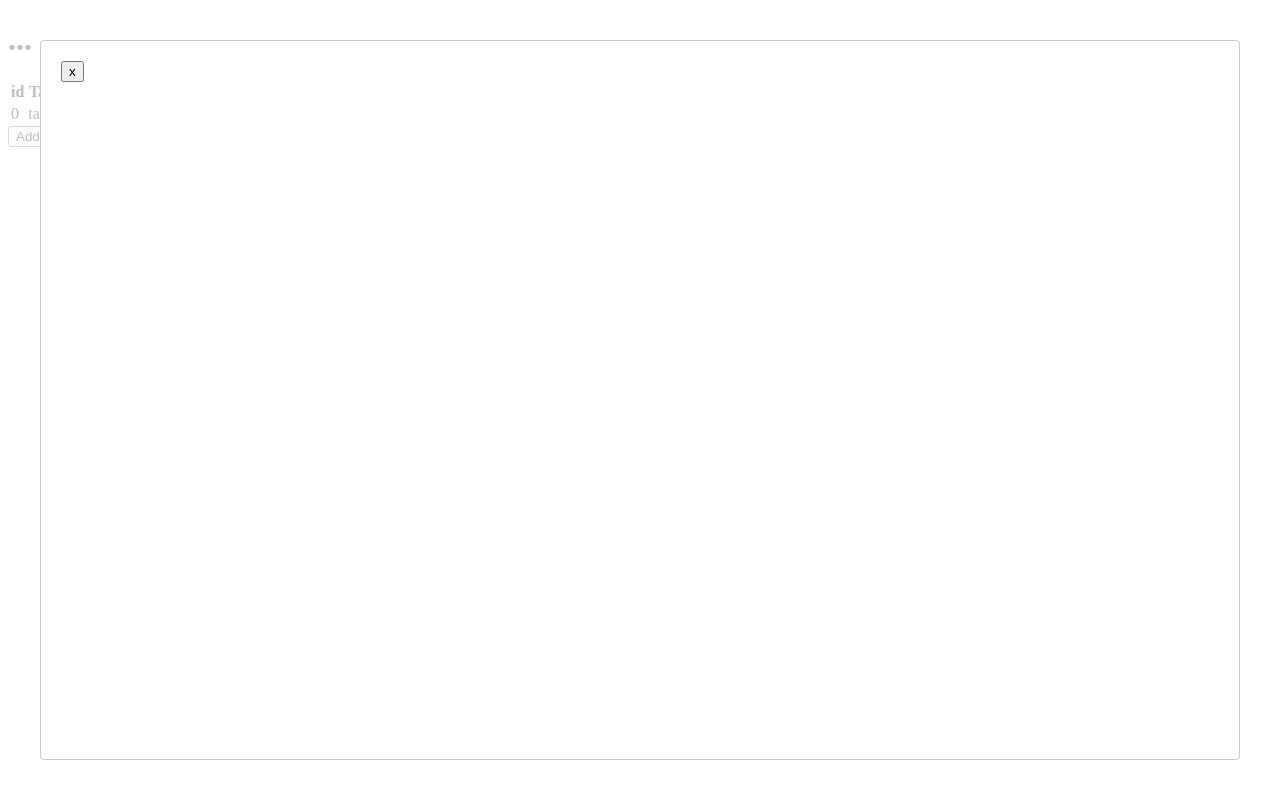
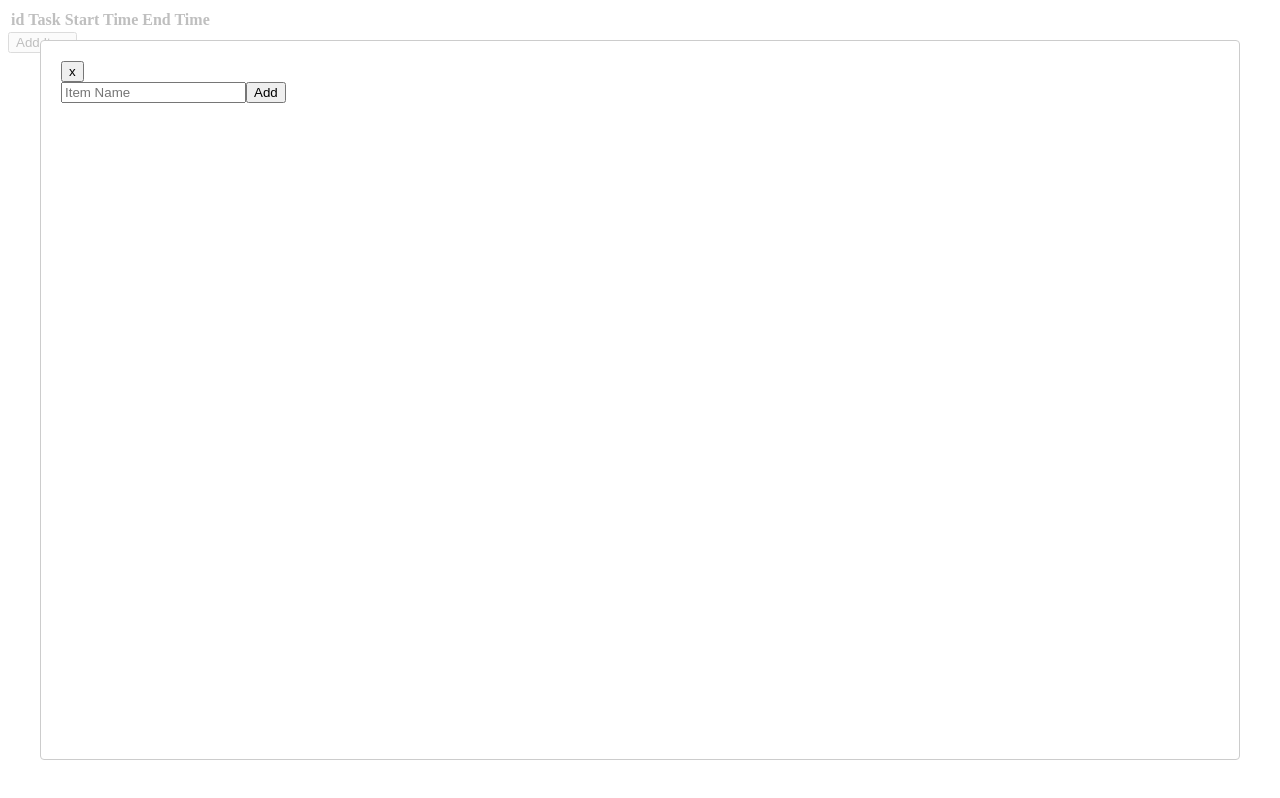
Before and after one commit to CustomFont/InternPracticeApp, a React app: page / in a window 1280 px wide. Both pictures are taken after a click on the button "Add Item". Built offline with nearby package versions, Linux system fonts and the light colour scheme.

Commit message:
added task list

```diff
--- a/src/App.jsx
+++ b/src/App.jsx
@@ -1,13 +1,16 @@
-import React from "react";
+import React, {createContext, useState} from "react";
 import ToDoTable from "./components/ToDoTable";
 import AddItem from "./components/AddItem";
 
+export const ItemListContext = createContext([])
+
 export default function App() {
+    const [toDoItems, setToDoItems] = useState([])
+
     return (
-        <>
-            <h1>...</h1>
-            <ToDoTable/>
+        <ItemListContext.Provider value={{setToDoItems, toDoItems}}>
+            <ToDoTable />
             <AddItem />
-        </>
+        </ ItemListContext.Provider>
     )
 }
--- a/src/components/AddItem.jsx
+++ b/src/components/AddItem.jsx
@@ -1,20 +1,24 @@
-import React, {useState} from 'react';
+import React, {useState, useContext} from 'react';
 import Modal from 'react-modal';
+import { ItemListContext } from '../App';
 
 // INSERT BUTTON HERE ----->>> <<<---------
 export default function AddItem() {
+    const itemListContext = useContext(ItemListContext)
+    const setToDoItems = itemListContext.setToDoItems;
+    const toDoItems = itemListContext.toDoItems;
     Modal.setAppElement(document.getElementById('root'))
 
-    // const [item, setItem] = useState({
-    //     "ID": 0,
-    //     "task": '',
-    //     "start-time": 00-00-00,
-    //     "end-time": 00-00-00
-    // })
+    const [item, setItem] = useState({
+        "task": '',
+        "startTime": '00-00-00',
+        "endTime": '00-00-00'
+    })
+
     const [modalIsOpen, setModalIsOpen] = useState(false);
-
     const handleAddItem = (e) => {
-        setItem(e.target.value)
+        e.preventDefault();
+        setToDoItems([...toDoItems, item]);
     }
 
     return (
@@ -22,8 +26,9 @@ export default function AddItem() {
             <button onClick={() => setModalIsOpen(true)}>Add Item</button>
             <Modal isOpen={modalIsOpen}>
                     <button onClick={() => setModalIsOpen(!modalIsOpen)}>x</button>
-                    <form>
-
+                    <form onSubmit={handleAddItem}>
+			            <input type='text' className='nameOfItem' placeholder='Item Name' value={item.task} onChange={(e) => [setItem(item => ({...item, "task": e.target.value}))]}></input>
+                        <button type='submit'>Add</button>
                     </form>
             </Modal>
         </>
--- a/src/components/ToDoTable.jsx
+++ b/src/components/ToDoTable.jsx
@@ -1,29 +1,44 @@
-import React, {useState, useEffect} from 'react';
+import React, {useState, useContext} from 'react';
+import { ItemListContext } from '../App';
 
 export default function ToDoTable() {
-
-    const tableContents = () => {
-        return(
-            <tr>
-                <th>id</th>
-                <th>Task</th>
-                <th>Start Time</th>
-                <th>End Time</th>
-            </tr>
-        )
-    }
+    const itemListContext = useContext(ItemListContext)
+    const toDoItems = itemListContext.toDoItems;
 
     return(
         <table>
             <tbody>
-                {tableContents()}
                 <tr>
-                    <td>0</td>
-                    <td>task1</td>
-                    <td>00:01</td>
-                    <td>00:02</td>
+                    <th>id</th>
+                    <th>Task</th>
+                    <th>Start Time</th>
+                    <th>End Time</th>
                 </tr>
+                {toDoItems.map(item => {
+                    console.log(item)
+                    return(
+                        <tr key={toDoItems.indexOf(item)}>
+                            <td>{toDoItems.indexOf(item)}</td>
+                            <td>{item.task}</td>
+                            <td>{item.startTime}</td>
+                            <td>{item.endTime}</td>
+                        </tr>
+                    )
+                })}
             </tbody>
         </table>
     )
 }
+
+//return list.map(data => {
+//     return (
+//         <tr key={data.DODID}>
+//             <td>{data.rank}</td>
+//             <td>{data.last_name}</td>
+//             <td>{data.first_name}</td>
+//             <td>{data.mos}</td>
+//             <td>{data.phone_number.toString().replace(/(\d{3})(\d{3})(\d{4})/, "$1-$2-$3")}</td>
+//             <td>{data.address}</td>
+//         </tr>
+//     )
+// })
```
